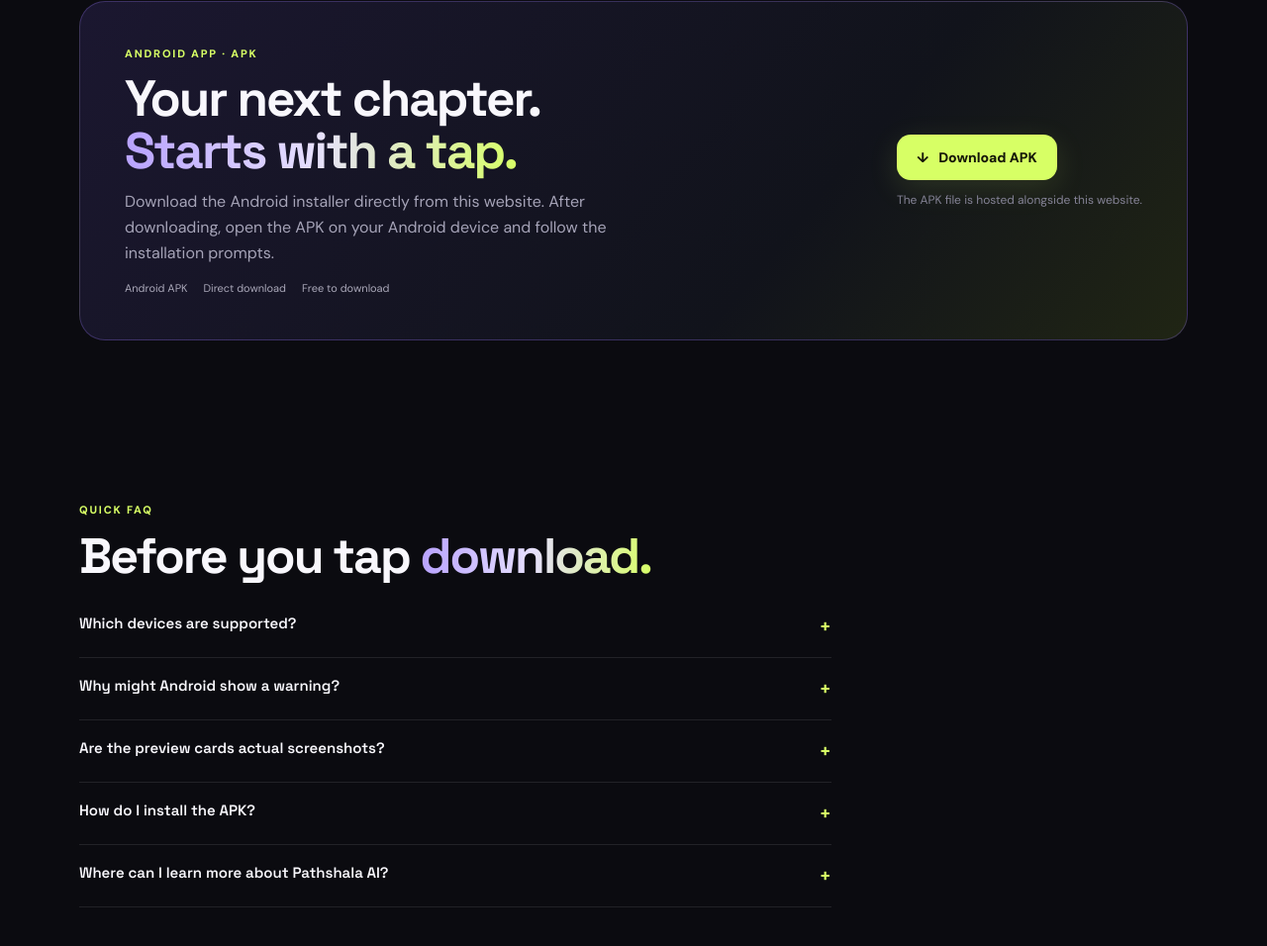
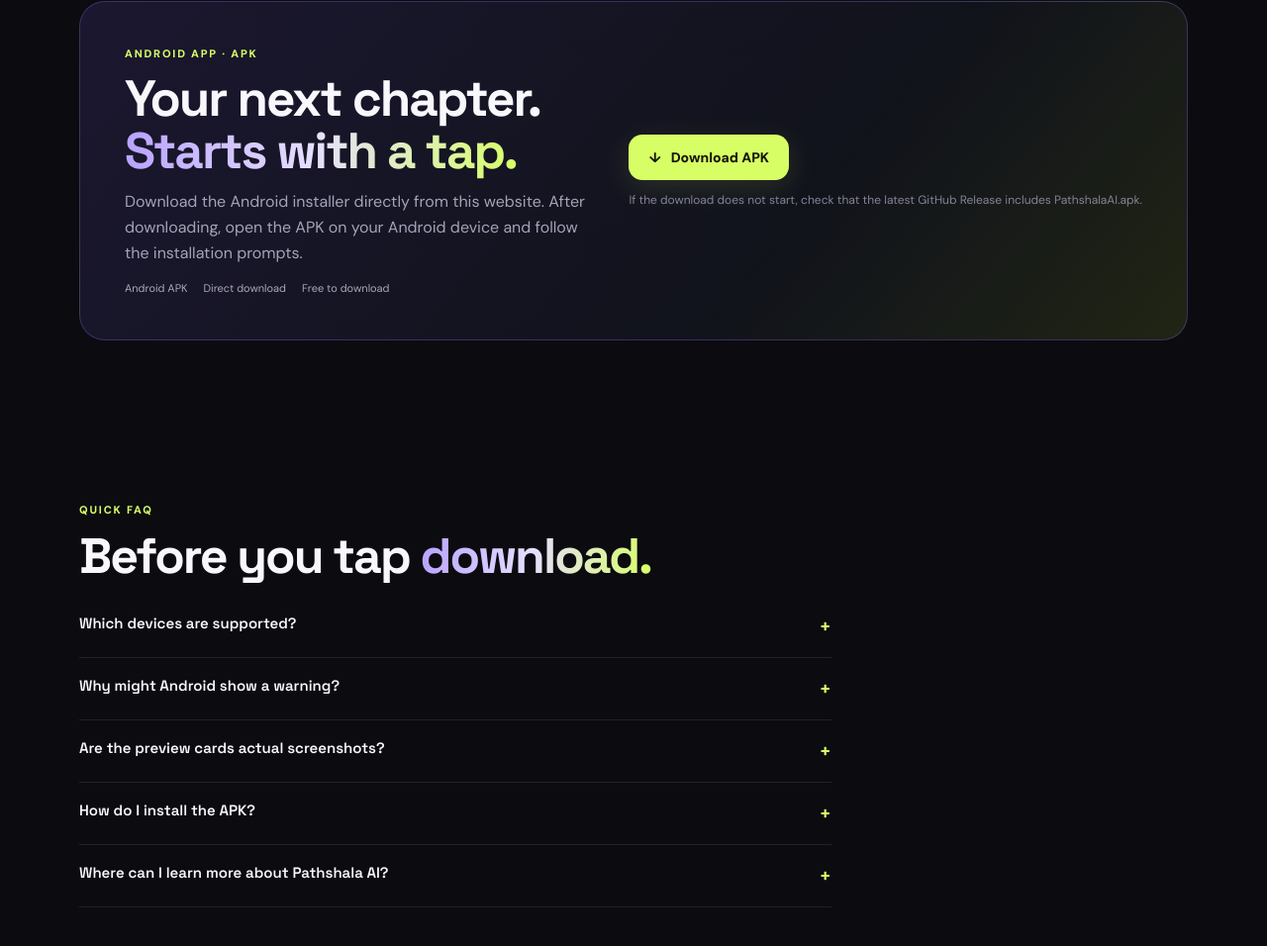
Before and after one commit to sowjithanumola/pathashala-ai-download, a plain HTML site: page index.html in a window 1280 px wide. Shown: the part 2510-3466 px from the top of the page at 99% size. Drawn offline with Linux system fonts and the light colour scheme.

Commit message:
Update APK download button to GitHub release asset

```diff
--- a/index.html
+++ b/index.html
@@ -33,7 +33,7 @@
 <div class="shot"><div class="mock"><div class="mockbar"><b>pathshala.</b><span class="pill">QUIZZES</span></div><div class="mocktitle">Quick knowledge check.</div><div class="mockmuted">A little practice goes a long way.</div><div class="mockcard"><div class="mockmuted">QUESTION 01</div><div class="line mid"></div><div class="line"></div><div class="line short"></div></div></div><div class="caption">05 / Quizzes</div></div>
 <div class="shot"><div class="mock"><div class="mockbar"><b>pathshala.</b><span class="pill">YOUR SPACE</span></div><div class="mocktitle">Keep learning together.</div><div class="mockmuted">A home for your resources and plans.</div><div class="mockrow"><div class="mockbox">🗂️<strong>Library</strong></div><div class="mockbox">📝<strong>Notebook</strong></div></div></div><div class="caption">06 / Your workspace</div></div>
 </div><p class="note">Want real screenshots? Replace these mockups with images captured from the actual Android app before public launch.</p></section>
-<section class="section wrap" id="download"><div class="download"><div><div class="kicker">ANDROID APP · APK</div><h2>Your next chapter.<br><span class="gradient">Starts with a tap.</span></h2><p>Download the Android installer directly from this website. After downloading, open the APK on your Android device and follow the installation prompts.</p><div class="meta"><span>Android APK</span><span>Direct download</span><span>Free to download</span></div></div><div><a class="btn" href="/app-release.apk" download="PathshalaAI.apk">↓ &nbsp; Download APK</a><div class="micro" style="margin-top:12px">The APK file is hosted alongside this website.</div></div></div></section>
+<section class="section wrap" id="download"><div class="download"><div><div class="kicker">ANDROID APP · APK</div><h2>Your next chapter.<br><span class="gradient">Starts with a tap.</span></h2><p>Download the Android installer directly from this website. After downloading, open the APK on your Android device and follow the installation prompts.</p><div class="meta"><span>Android APK</span><span>Direct download</span><span>Free to download</span></div></div><div><a class="btn" href="https://github.com/sowjithanumola/pathashala-ai-download/releases/latest/download/PathshalaAI.apk">↓ &nbsp; Download APK</a><div class="micro" style="margin-top:12px">If the download does not start, check that the latest GitHub Release includes PathshalaAI.apk.</div></div></div></section>
 <section class="section wrap"><div class="kicker">QUICK FAQ</div><h2>Before you tap <span class="gradient">download.</span></h2><div class="faq"><details><summary>Which devices are supported?</summary><p>This download page is for the Android APK version of Pathshala AI.</p></details><details><summary>Why might Android show a warning?</summary><p>Android may show a security notice for apps downloaded outside Google Play. Only install APKs from a source you trust. Never ignore a warning if you are unsure about the file.</p></details><details><summary>Are the preview cards actual screenshots?</summary><p>No. They are illustrative mockups of the listed learning areas. Replace them with real app screenshots for an accurate product preview.</p></details><details><summary>How do I install the APK?</summary><p>Download the APK, open it from your device's Downloads folder, and follow Android's installation steps. Your device may ask you to allow installation from your browser or file manager. Only install a build you trust.</p></details><details><summary>Where can I learn more about Pathshala AI?</summary><p>Visit <a href="https://pathshala-ai-sooty.vercel.app/" target="_blank" rel="noopener" style="color:var(--lime)">the Pathshala AI app website</a>.</p></details></div></section>
 </main><footer class="footer"><div class="wrap"><span>© 2026 Pathshala AI. Learn anything. In any language. Anywhere.</span><span>Learn anything. In any language. Anywhere.</span></div></footer>
 </body></html>
```
